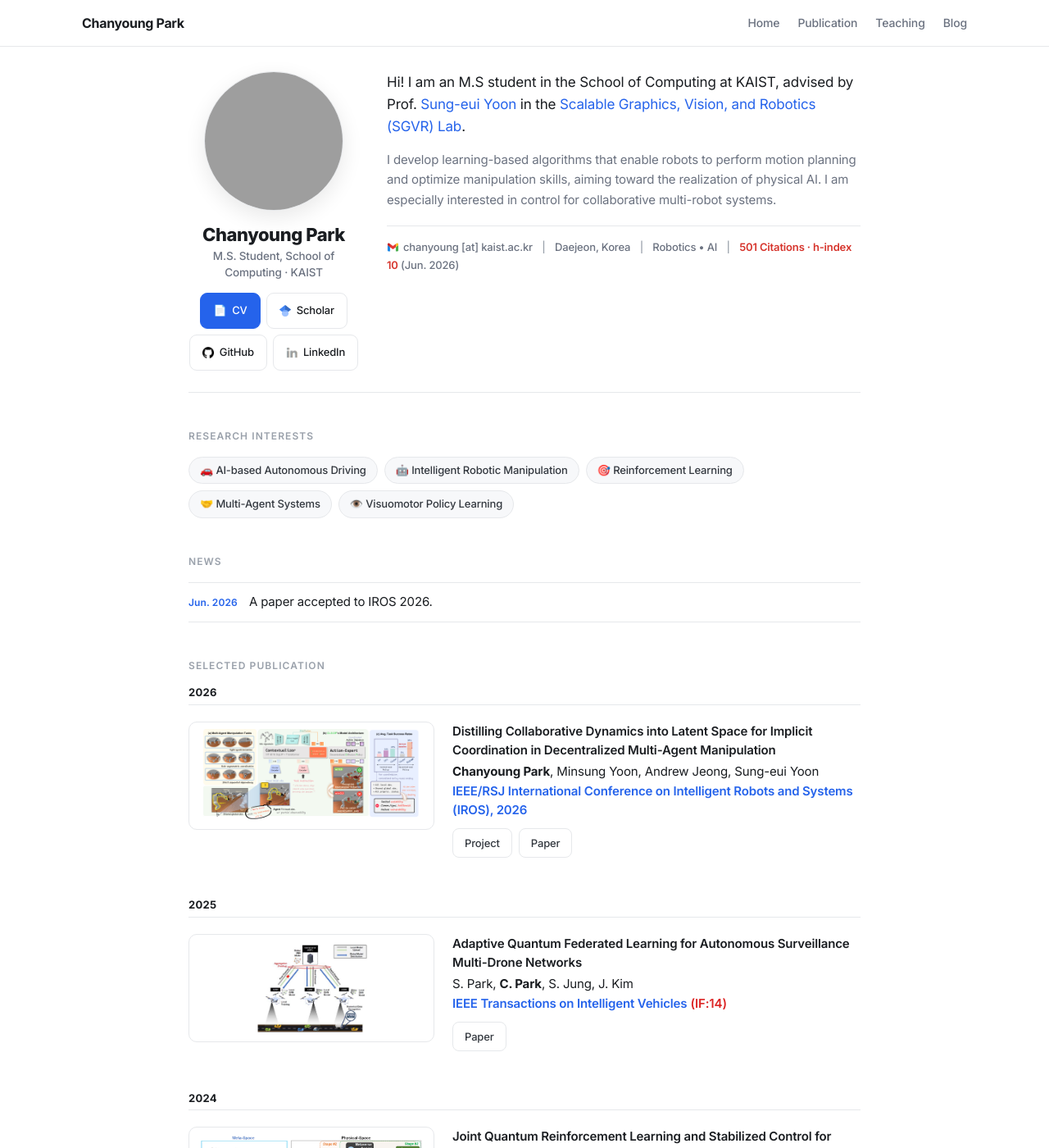
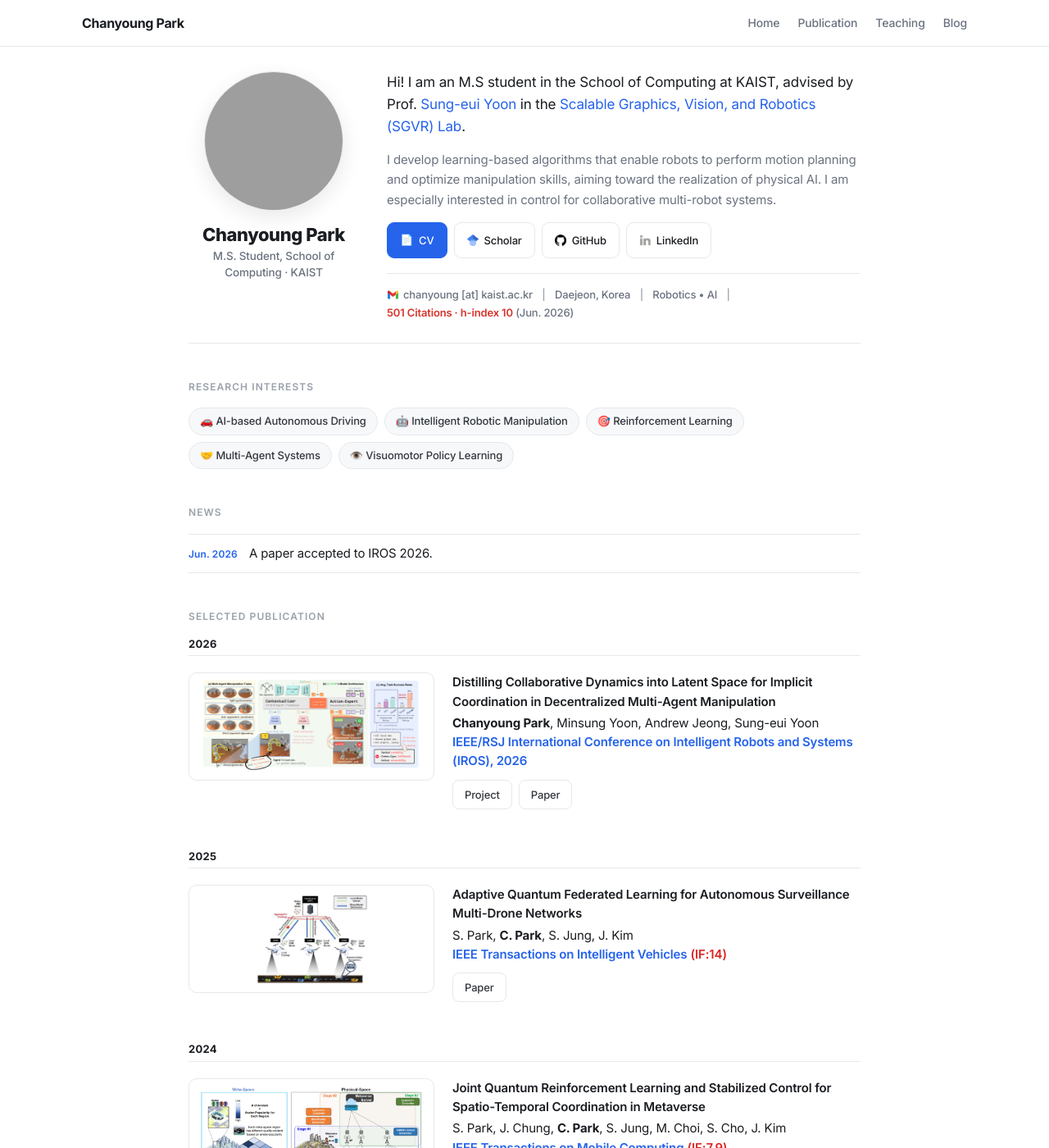
Before and after one commit to cosdeneb/cosdeneb.github.io, a Jekyll site: the page built from index.md, in a window 1280 px wide and 1400 px high. Shown: the whole window at 82% size. Built offline with Jekyll 4.4.1, drawn with Linux system fonts in a browser that asks for light colours.

Commit message:
Home: move action links to right column; keep citations count on one line

```diff
--- a/_config.yml
+++ b/_config.yml
@@ -67,4 +67,4 @@
   - vendor/ruby/
 
 # Used for defeating caching
-version: 12
+version: 13
--- a/_sass/_site.scss
+++ b/_sass/_site.scss
@@ -64,9 +64,14 @@
 
 .hero-links {
   display: flex;
-  justify-content: center;
+  justify-content: flex-start;
   flex-wrap: wrap;
-  gap: 7px;
+  gap: 8px;
+  margin-top: 2px;
+}
+
+.nowrap {
+  white-space: nowrap;
 }
 
 @include media-query($on-mobile) {
--- a/index.md
+++ b/index.md
@@ -9,13 +9,6 @@
     <img class="hero-photo" src="{{ page.profile_picture.src | absolute_url }}" alt="Chanyoung Park"/>
     <h1 class="hero-name">Chanyoung Park</h1>
     <p class="hero-role">M.S. Student, School of Computing · KAIST</p>
-
-    <div class="hero-links">
-      <a class="home-button primary" href="{{ '/Chanyoung_Park_CV.pdf' | absolute_url }}"><span class="home-button-symbol" aria-hidden="true">📄</span>CV</a>
-      <a class="home-button" href="https://scholar.google.com/citations?hl=ko&user=fGD7V2IAAAAJ"><img class="home-button-icon" src="{{ '/assets/img/icons/google scholar.png' | absolute_url }}" alt="">Scholar</a>
-      <a class="home-button" href="https://github.com/cosdeneb"><img class="home-button-icon" src="{{ '/assets/img/icons/github.png' | absolute_url }}" alt="">GitHub</a>
-      <a class="home-button" href="https://www.linkedin.com/in/chanyoung-park-799b672ab/"><img class="home-button-icon" src="{{ '/assets/img/icons/linkedin.png' | absolute_url }}" alt="">LinkedIn</a>
-    </div>
   </div>
 
   <div class="profile-intro">
@@ -27,8 +20,15 @@
       I develop learning-based algorithms that enable robots to perform motion planning and optimize manipulation skills, aiming toward the realization of physical AI. I am especially interested in control for collaborative multi-robot systems.
     </p>
 
+    <div class="hero-links">
+      <a class="home-button primary" href="{{ '/Chanyoung_Park_CV.pdf' | absolute_url }}"><span class="home-button-symbol" aria-hidden="true">📄</span>CV</a>
+      <a class="home-button" href="https://scholar.google.com/citations?hl=ko&user=fGD7V2IAAAAJ"><img class="home-button-icon" src="{{ '/assets/img/icons/google scholar.png' | absolute_url }}" alt="">Scholar</a>
+      <a class="home-button" href="https://github.com/cosdeneb"><img class="home-button-icon" src="{{ '/assets/img/icons/github.png' | absolute_url }}" alt="">GitHub</a>
+      <a class="home-button" href="https://www.linkedin.com/in/chanyoung-park-799b672ab/"><img class="home-button-icon" src="{{ '/assets/img/icons/linkedin.png' | absolute_url }}" alt="">LinkedIn</a>
+    </div>
+
     <div class="home-meta">
-      <a class="home-meta-email" href="mailto:chanyoung@kaist.ac.kr"><img src="{{ '/assets/img/icons/gmail.svg' | absolute_url }}" alt="Email"/>chanyoung [at] kaist.ac.kr</a> <span aria-hidden="true">|</span> Daejeon, Korea <span aria-hidden="true">|</span> Robotics • AI <span aria-hidden="true">|</span> <a href="https://scholar.google.com/citations?hl=ko&user=fGD7V2IAAAAJ" style="color:#d6342c;font-weight:600;">501 Citations · h-index 10</a> (Jun. 2026)
+      <a class="home-meta-email" href="mailto:chanyoung@kaist.ac.kr"><img src="{{ '/assets/img/icons/gmail.svg' | absolute_url }}" alt="Email"/>chanyoung [at] kaist.ac.kr</a> <span aria-hidden="true">|</span> Daejeon, Korea <span aria-hidden="true">|</span> Robotics • AI <span aria-hidden="true">|</span> <a class="nowrap" href="https://scholar.google.com/citations?hl=ko&user=fGD7V2IAAAAJ" style="color:#d6342c;font-weight:600;">501 Citations · h-index 10</a> (Jun. 2026)
     </div>
   </div>
 </div>
```
